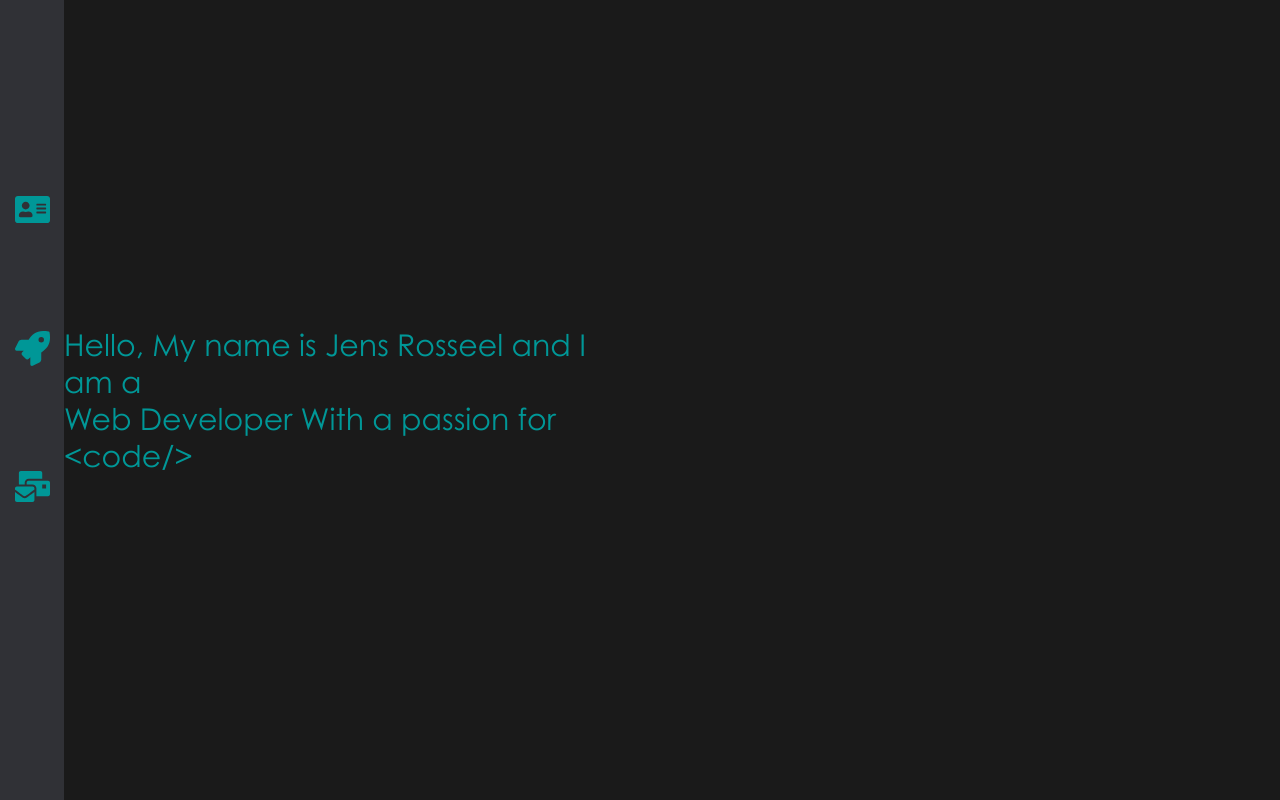
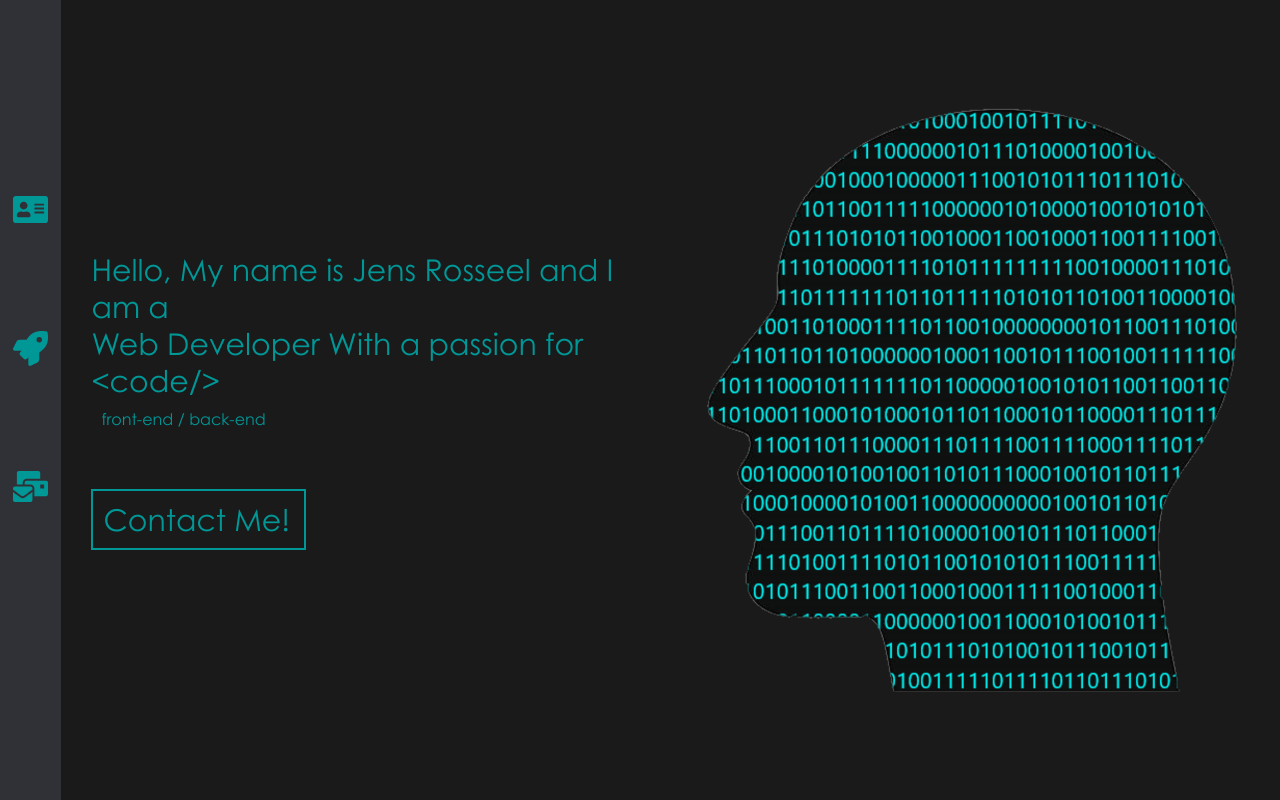
Before and after one commit to JensRosseel/portfolio2, a React (Create React App) app: page / in a window 1280 px wide. Built offline with nearby package versions, Linux system fonts and the light colour scheme.

Commit message:
Change layout and css for who page

```diff
--- a/src/Components/Who/Who.css
+++ b/src/Components/Who/Who.css
@@ -1,14 +1,160 @@
 .who-container {
     display: grid;
     grid-template-columns: 50% 50%;
-    width: 90%;
+    width: 100%;
 }
 
 .who-text {
     display: flex;
     justify-content: center;
+    flex-direction: column;
+    font-size: 30px;
+    padding: 5%;
+}
+
+.who-text .subtext {
+    font-size: 16px;
+    margin: 10px;
+
+}
+
+.who-text a {
+    text-decoration: none;
+    color: var(--color-secondary);
+    border: 2px solid var(--color-secondary);
+    padding: 10px;
+    margin-top: 50px;
+    width: 215px;
+}
+
+.who-text a:hover {
+    color: var(--color-primary);
+    border: 2px solid var(--color-primary);
+    box-shadow: rgba(0,252,252, 0.35) 0px 0px 15px;
+}
+
+.who-glitch {
+    display: flex;
+    justify-content: center;
     align-items: center;
-    font-size: 30px;
+}
+
+.glitch {
+	position: relative;
+	overflow: hidden;
+}
+.glitch img {
+	position: relative;
+	z-index: 1;
+	display: block;
+}
+.glitch__layers {
+	position: absolute;
+	z-index: 2;
+	left: 0;
+	right: 0;
+	top: 0;
+	bottom: 0;
+}
+.glitch__layer {
+	position: absolute;
+	left: 0;
+	right: 0;
+	top: 0;
+	bottom: 0;
+	background-image: url('../../Assets/codehead.png');
+	background-repeat: no-repeat;
+	background-position: 0 0;
+}
+.glitch__layer:nth-child(1) {
+	transform: translateX(-5%);
+	animation: glitch-anim-1 2s infinite linear alternate;
+}
+.glitch__layer:nth-child(2) {
+	transform: translateX(3%) translateY(3%);
+	animation: glitch-anim-2 2.3s -.8s infinite linear alternate;
+}
+.glitch__layer:nth-child(3) {
+	transform: translateX(5%);
+	animation: glitch-anim-flash 1s infinite linear;
+}
+@keyframes glitch-anim-1 {
+	0% {
+		clip-path: polygon(0 0%, 100% 0%, 100% 5%, 0 5%);
+	}
+	10% {
+		clip-path: polygon(0 15%, 100% 15%, 100% 15%, 0 15%);
+	}
+	20% {
+		clip-path: polygon(0 10%, 100% 10%, 100% 20%, 0 20%);
+	}
+	30% {
+		clip-path: polygon(0 1%, 100% 1%, 100% 2%, 0 2%);
+	}
+	40% {
+		clip-path: polygon(0 35%, 100% 35%, 100% 35%, 0 35%);
+	}
+	50% {
+		clip-path: polygon(0 45%, 100% 45%, 100% 46%, 0 46%);
+	}
+	60% {
+		clip-path: polygon(0 50%, 100% 50%, 100% 70%, 0 70%);
+	}
+	70% {
+		clip-path: polygon(0 70%, 100% 70%, 100% 70%, 0 70%);
+	}
+	80% {
+		clip-path: polygon(0 80%, 100% 80%, 100% 80%, 0 80%);
+	}
+	90% {
+		clip-path: polygon(0 50%, 100% 50%, 100% 55%, 0 55%);
+	}
+	100% {
+		clip-path: polygon(0 60%, 100% 60%, 100% 70%, 0 70%);
+	}
+}
+@keyframes glitch-anim-2 {
+	0% {
+		clip-path: polygon(0 15%, 100% 15%, 100% 30%, 0 30%);
+	}
+	15% {
+		clip-path: polygon(0 3%, 100% 3%, 100% 3%, 0 3%);
+	}
+	25% {
+		clip-path: polygon(0 8%, 100% 8%, 100% 20%, 0 20%);
+	}
+	30% {
+		clip-path: polygon(0 20%, 100% 20%, 100% 20%, 0 20%);
+	}
+	45% {
+		clip-path: polygon(0 45%, 100% 45%, 100% 45%, 0 45%);
+	}
+	50% {
+		clip-path: polygon(0 50%, 100% 50%, 100% 57%, 0 57%);
+	}
+	65% {
+		clip-path: polygon(0 60%, 100% 60%, 100% 60%, 0 60%);
+	}
+	75% {
+		clip-path: polygon(0 80%, 100% 80%, 100% 80%, 0 80%);
+	}
+	80% {
+		clip-path: polygon(0 40%, 100% 40%, 100% 60%, 0 60%);
+	}
+	95% {
+		clip-path: polygon(0 45%, 100% 45%, 100% 60%, 0 60%);
+	}
+	100% {
+		clip-path: polygon(0 11%, 100% 11%, 100% 15%, 0 15%);
+	}
+}
+@keyframes glitch-anim-flash {
+	0% {
+		opacity: .2;
+	}
+	30%, 100% {
+		opacity: 0;
+	}
 }
 
 @media only screen and (max-width: 768px){
--- a/src/Components/Who/Who.jsx
+++ b/src/Components/Who/Who.jsx
@@ -1,12 +1,28 @@
 import React from 'react';
+import { Link } from 'react-router-dom';
 import './Who.css';
+import codehead from '../../Assets/codehead.png'
 
 const Who = () => {
   return (
-  <div id="who" className="who-container">
+  <div className="who-container">
     <div className="who-text">
-      Hello, My name is Jens Rosseel and I am a <br />
-      Web Developer With a passion for &#60;code/&#62;
+      <p>
+        Hello, My name is Jens Rosseel and I am a <br />
+        Web Developer With a passion for &#60;code/&#62;
+      </p>
+      <p className='subtext'>front-end / back-end</p>
+      <Link to='/contact'>Contact Me!</Link>
+    </div>
+    <div className='who-glitch'>
+    <div className='glitch'>
+      <img src={codehead} alt='head with code inside'/>
+      <div class="glitch__layers">
+        <div class="glitch__layer"></div>
+        <div class="glitch__layer"></div>
+        <div class="glitch__layer"></div>
+      </div>
+    </div>
     </div>
   </div>
   );
```
Also changed, not shown: src/Assets/codehead.png (added).
